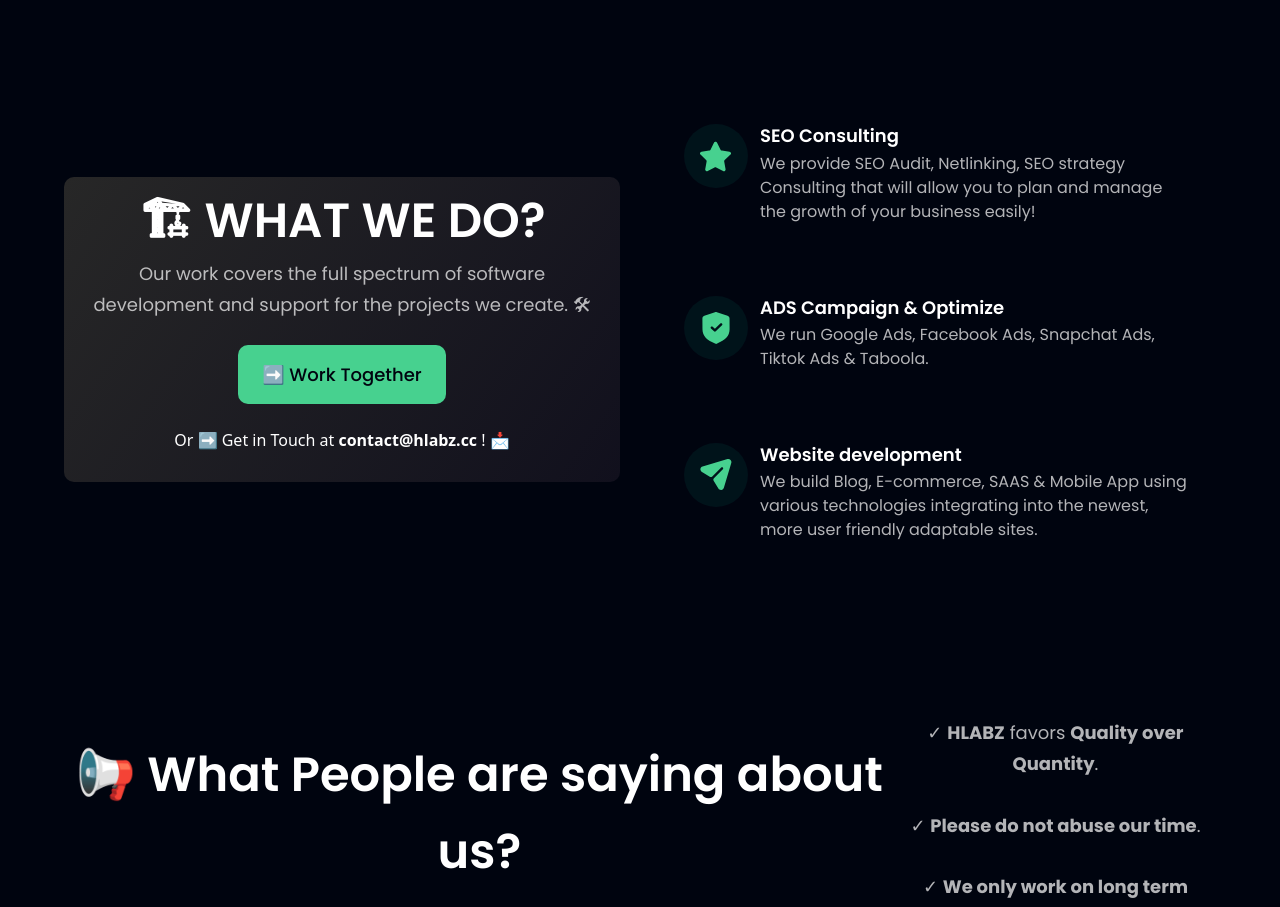
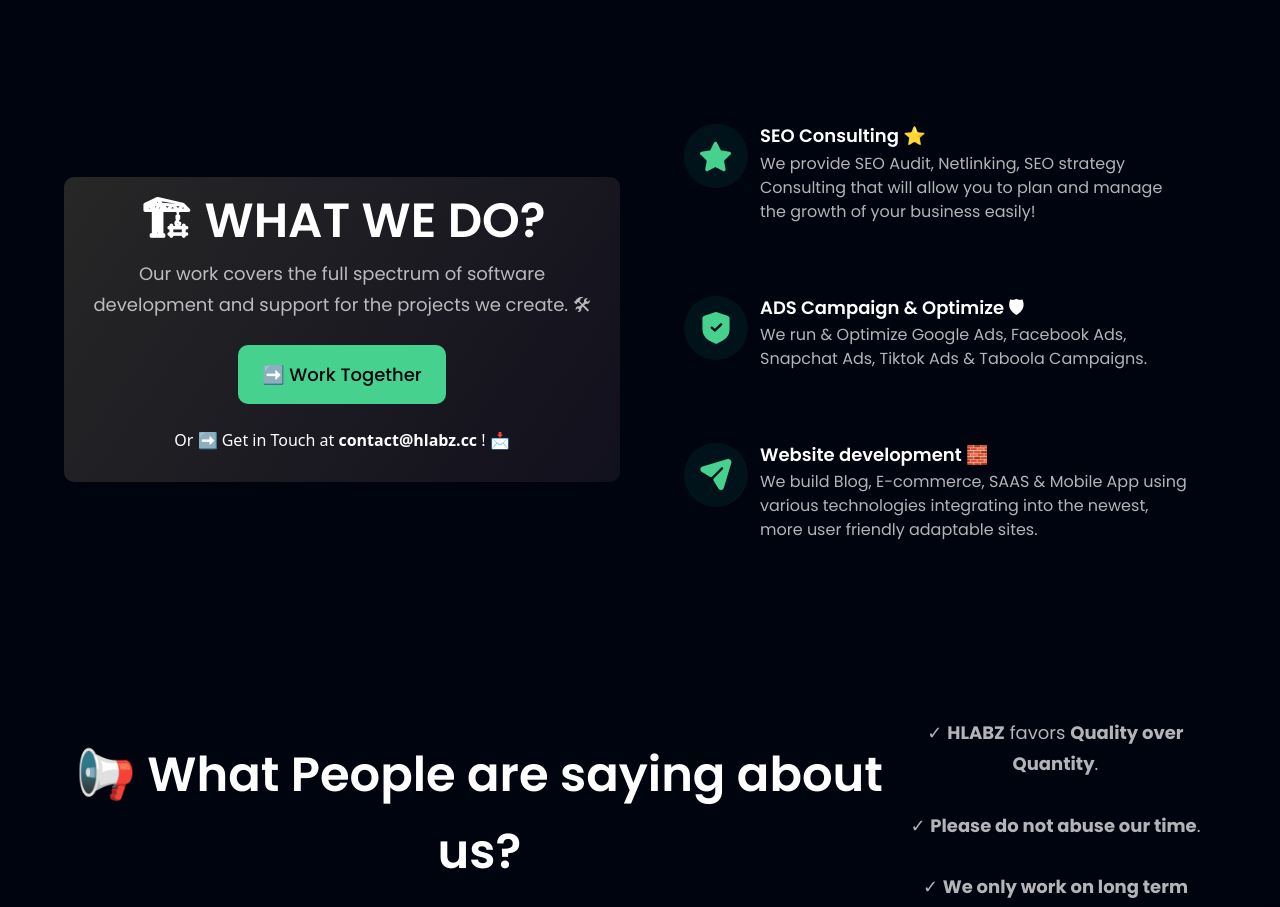
Before and after one commit to HLABZcc/HLABZ.cc, a React (Vite) app: page / in a window 1280 px wide. Shown: the part 820-1727 px from the top of the page. Built offline with nearby package versions, Linux system fonts and the light colour scheme.

Commit message:
Update index.js

```diff
--- a/src/constants/index.js
+++ b/src/constants/index.js
@@ -18,21 +18,21 @@ export const features = [
   {
     id: "feature-1",
     icon: star,
-    title: "SEO Consulting",
+    title: "SEO Consulting ⭐️",
     content:
       "We provide SEO Audit, Netlinking, SEO strategy Consulting that will allow you to plan and manage the growth of your business easily!",
   },
   {
     id: "feature-2",
     icon: shield,
-    title: "ADS Campaign & Optimize",
+    title: "ADS Campaign & Optimize 🛡",
     content:
-      "We run Google Ads, Facebook Ads, Snapchat Ads, Tiktok Ads & Taboola.",
+      "We run & Optimize Google Ads, Facebook Ads, Snapchat Ads, Tiktok Ads & Taboola Campaigns.",
   },
   {
     id: "feature-3",
     icon: send,
-    title: "Website development",
+    title: "Website development 🧱",
     content:
       "We build Blog, E-commerce, SAAS & Mobile App using various technologies integrating into the newest, more user friendly adaptable sites.",
   },
```
